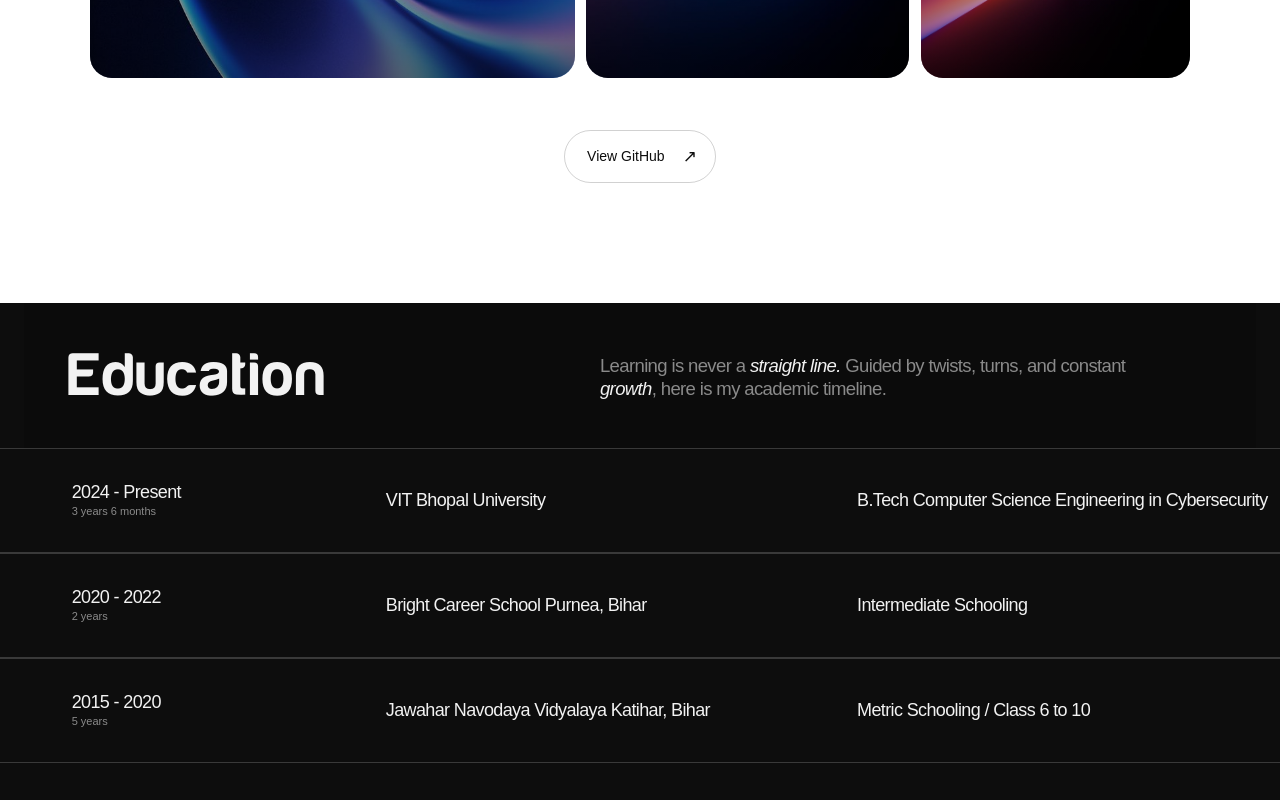
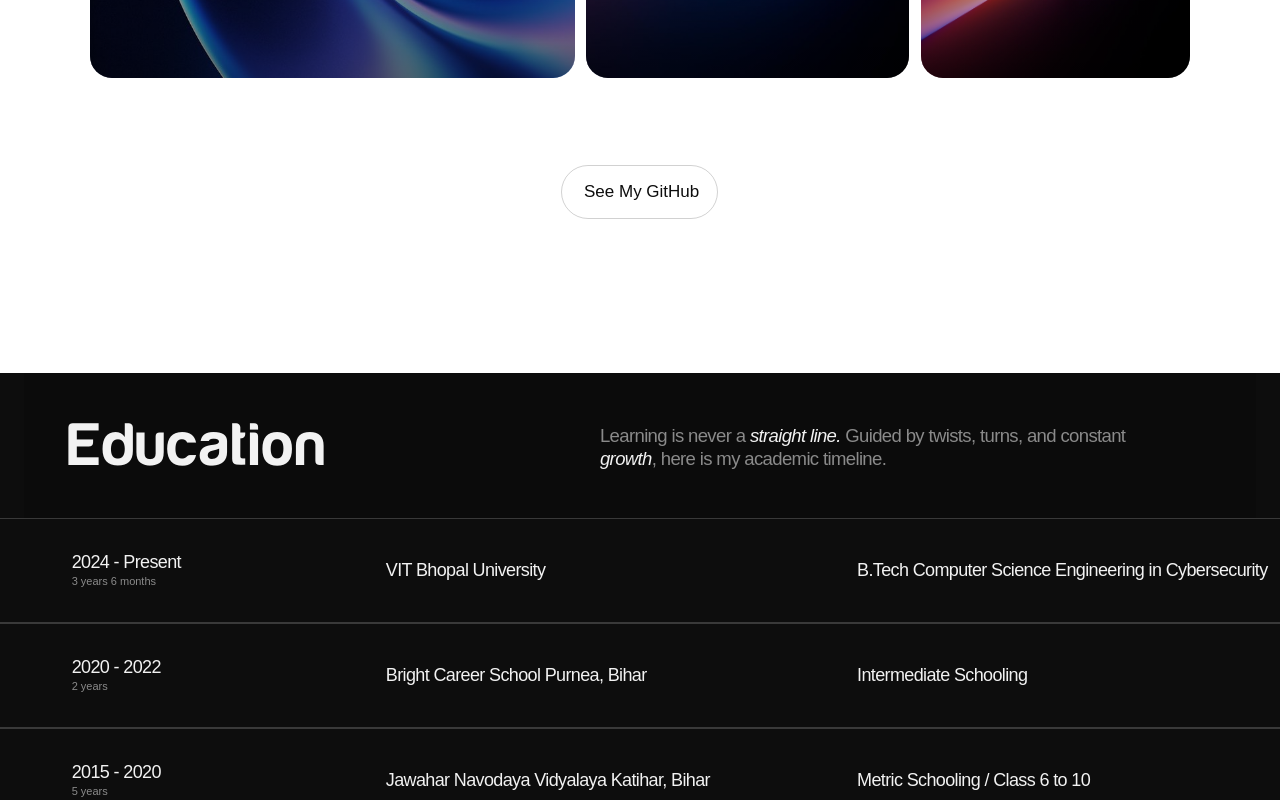
Before and after one commit to debuggerhimanshu/my-portfolio, a Next.js app: page / in a window 1280 px wide. Shown: the part 2480-3280 px from the top of the page. Built offline with nearby package versions, Linux system fonts and the light colour scheme.

Commit message:
Make the magnetic button using GSAP

```diff
--- a/components/sections/Projects/Projects.module.css
+++ b/components/sections/Projects/Projects.module.css
@@ -1,10 +1,16 @@
 .projects {
   position: relative;
+
   width: 100vw;
+
   margin-left: calc(50% - 50vw);
+
   padding: 90px 7vw 120px;
+
   background: #ffffff;
+
   color: #0d0d0d;
+
   overflow: hidden;
 }
 
@@ -13,54 +19,73 @@
   color: #ffffff;
 }
 
-
 /* =========================================================
    HEADER
 ========================================================= */
 
 .header {
   width: min(1380px, 100%);
+
   margin: 0 auto 60px;
 
   display: grid;
+
   grid-template-columns: 1fr auto;
+
   align-items: end;
 }
 
 .headerCopy {
   display: flex;
+
   flex-direction: column;
+
   gap: 14px;
 }
 
 .eyebrow {
   color: #555555;
+
   font-family: monospace;
+
   font-size: 12px;
+
   letter-spacing: -0.02em;
 }
 
 .description {
   max-width: 520px;
+
   margin: 0;
 
   color: #333333;
+
   font-family: Arial, Helvetica, sans-serif;
+
   font-size: clamp(17px, 1.4vw, 21px);
+
   line-height: 1.25;
+
   letter-spacing: -0.035em;
 }
 
 .title {
   margin: 0;
 
-  font-family: "Harabara", Arial, Helvetica, sans-serif;
+  font-family:
+    "Harabara",
+    Arial,
+    Helvetica,
+    sans-serif;
+
   font-size: clamp(48px, 4.8vw, 68px);
+
   font-weight: 400;
+
   line-height: 0.95;
+
   text-align: right;
 }
-
 
 /* =========================================================
    BENTO GRID
@@ -68,7 +93,9 @@
 
 .projectGrid {
   width: min(1380px, 100%);
+
   height: clamp(500px, 60vh, 560px);
+
   margin: 0 auto;
 
   display: grid;
@@ -85,31 +112,33 @@
   gap: 12px;
 }
 
-
 /* =========================================================
    DEFAULT CARD POSITIONS
 ========================================================= */
 
 .project1 {
   grid-column: 1;
+
   grid-row: 1 / 3;
 }
 
 .project2 {
   grid-column: 2;
+
   grid-row: 1 / 3;
 }
 
 .project3 {
   grid-column: 3;
+
   grid-row: 1;
 }
 
 .project4 {
   grid-column: 3;
+
   grid-row: 2;
 }
-
 
 /* =========================================================
    ACTIVE — CAMPUSFLOW
@@ -129,24 +158,27 @@
 
 .activeCampusflow .project1 {
   grid-column: 1;
+
   grid-row: 1 / 3;
 }
 
 .activeCampusflow .project2 {
   grid-column: 2;
+
   grid-row: 1 / 3;
 }
 
 .activeCampusflow .project3 {
   grid-column: 3;
+
   grid-row: 1;
 }
 
 .activeCampusflow .project4 {
   grid-column: 3;
+
   grid-row: 2;
 }
-
 
 /* =========================================================
    ACTIVE — DEEPTRUST
@@ -166,24 +198,27 @@
 
 .activeDeeptrust .project1 {
   grid-column: 1;
+
   grid-row: 1 / 3;
 }
 
 .activeDeeptrust .project2 {
   grid-column: 2;
+
   grid-row: 1 / 3;
 }
 
 .activeDeeptrust .project3 {
   grid-column: 3;
+
   grid-row: 1;
 }
 
 .activeDeeptrust .project4 {
   grid-column: 3;
+
   grid-row: 2;
 }
-
 
 /* =========================================================
    ACTIVE — CIPHERNOTE
@@ -203,24 +238,27 @@
 
 .activeCiphernote .project1 {
   grid-column: 1;
+
   grid-row: 1;
 }
 
 .activeCiphernote .project2 {
   grid-column: 2;
+
   grid-row: 1 / 3;
 }
 
 .activeCiphernote .project3 {
   grid-column: 3;
+
   grid-row: 1 / 3;
 }
 
 .activeCiphernote .project4 {
   grid-column: 1;
+
   grid-row: 2;
 }
-
 
 /* =========================================================
    ACTIVE — PORTFOLIO
@@ -240,24 +278,27 @@
 
 .activePortfolio .project1 {
   grid-column: 1;
+
   grid-row: 1 / 3;
 }
 
 .activePortfolio .project2 {
   grid-column: 2;
+
   grid-row: 1;
 }
 
 .activePortfolio .project3 {
   grid-column: 2;
+
   grid-row: 2;
 }
 
 .activePortfolio .project4 {
   grid-column: 3;
+
   grid-row: 1 / 3;
 }
-
 
 /* =========================================================
    CARD
@@ -267,6 +308,7 @@
   position: relative;
 
   min-width: 0;
+
   min-height: 0;
 
   overflow: hidden;
@@ -283,9 +325,9 @@
    * Flip handles the geometry.
    * Do not add scale transforms here.
    */
+
   will-change: transform;
 }
-
 
 /* =========================================================
    IMAGE
@@ -295,6 +337,7 @@
   position: relative;
 
   width: 100%;
+
   height: 100%;
 
   overflow: hidden;
@@ -302,6 +345,7 @@
 
 .projectImage {
   width: 100%;
+
   height: 100%;
 
   display: block;
@@ -312,9 +356,9 @@
    * Keep the image stable while Flip
    * changes the card geometry.
    */
+
   transform: scale(1);
 }
-
 
 /* =========================================================
    OVERLAY
@@ -322,6 +366,7 @@
 
 .imageOverlay {
   position: absolute;
+
   inset: 0;
 
   background:
@@ -341,17 +386,19 @@
   opacity: 0.9;
 }
 
-
 /* =========================================================
    PROJECT INFORMATION
 ========================================================= */
 
 .projectInfo {
   position: absolute;
+
   inset: auto 24px 22px 24px;
 
   display: flex;
+
   align-items: flex-end;
+
   justify-content: space-between;
 
   color: #ffffff;
@@ -368,6 +415,7 @@
 .projectCard:hover .projectInfo,
 .projectCard.active .projectInfo {
   transform: translateY(0);
+
   opacity: 1;
 }
 
@@ -377,6 +425,7 @@
   margin-bottom: 7px;
 
   font-family: monospace;
+
   font-size: 11px;
 
   opacity: 0.65;
@@ -386,6 +435,7 @@
   margin: 0;
 
   font-size: clamp(22px, 2vw, 30px);
+
   font-weight: 500;
 
   letter-spacing: -0.045em;
@@ -399,17 +449,19 @@
   opacity: 0.68;
 }
 
-
 /* =========================================================
    PROJECT ARROW
 ========================================================= */
 
 .projectArrow {
   width: 42px;
+
   height: 42px;
 
   display: flex;
+
   align-items: center;
+
   justify-content: center;
 
   border: 1px solid rgba(255, 255, 255, 0.35);
@@ -425,9 +477,9 @@
 
 .projectCard:hover .projectArrow {
   transform: rotate(45deg);
+
   background: rgba(255, 255, 255, 0.12);
 }
-
 
 /* =========================================================
    FOCUS
@@ -435,24 +487,44 @@
 
 .projectCard:focus-visible {
   outline: 2px solid #000000;
+
   outline-offset: 4px;
 }
 
-
 /* =========================================================
-   GITHUB
+   GITHUB — OUTER MAGNETIC BUTTON
 ========================================================= */
 
 .githubWrapper {
+  position: relative;
+
   display: flex;
+
+  align-items: center;
+
   justify-content: center;
 
-  margin-top: 52px;
+  width: fit-content;
+
+  margin: 52px auto 0;
+
+  /*
+   * Larger invisible magnetic zone around
+   * the actual button.
+   */
+
+  padding: 35px 60px;
+
+  overflow: visible;
+
+  cursor: pointer;
 }
 
 .githubButton {
   display: inline-flex;
+
   align-items: center;
+
   gap: 18px;
 
   padding: 13px 18px 13px 22px;
@@ -465,9 +537,24 @@
 
   font-size: 14px;
 
+  /*
+   * GSAP controls the transform.
+   */
+
+  will-change: transform;
+
   transition:
     background 300ms ease,
     color 300ms ease;
+}
+
+.githubButton span:first-child {
+  /*
+   * GSAP independently moves the
+   * label with lower magnetic strength.
+   */
+
+  will-change: transform;
 }
 
 .githubButton span:last-child {
@@ -476,6 +563,7 @@
 
 .githubButton:hover {
   background: #0d0d0d;
+
   color: #ffffff;
 }
 
@@ -485,39 +573,51 @@
 
 .projectDrawer {
   position: fixed;
+
   inset: 0;
+
   z-index: 200;
+
   pointer-events: none;
+
   visibility: hidden;
 }
 
 .projectBackdrop {
   position: absolute;
+
   inset: 0;
+
   background: rgba(0, 0, 0, 0.48);
+
   opacity: 0;
 }
 
 .projectDrawerInner {
   position: absolute;
+
   top: 0;
+
   right: 0;
 
   width: min(700px, 92vw);
+
   height: 100vh;
 
   padding: 16px;
 
   display: flex;
+
   flex-direction: column;
+
   align-items: flex-end;
+
   justify-content: center;
 
   gap: 8px;
 
   overflow: hidden;
 }
-
 
 /* =========================================================
    CLOSE BUTTON
@@ -527,20 +627,25 @@
   position: absolute;
 
   top: 24px;
+
   right: 24px;
 
   z-index: 20;
 
   width: 44px;
+
   height: 44px;
 
   display: flex;
+
   align-items: center;
+
   justify-content: center;
 
   padding: 0;
 
   border: 0;
+
   background: transparent;
 
   cursor: pointer;
@@ -550,7 +655,6 @@
   will-change: transform, opacity;
 }
 
-
 /* =========================================================
    MINIMAL CLOSE MARK
 ========================================================= */
@@ -559,6 +663,7 @@
   position: absolute;
 
   width: 25px;
+
   height: 1.5px;
 
   border-radius: 999px;
@@ -576,7 +681,6 @@
     0 0 8px rgba(0, 0, 0, 0.35);
 }
 
-
 /*
  * Normal state:
  *
@@ -592,7 +696,6 @@
 .closeLine:last-child {
   transform: translateY(4px);
 }
-
 
 /*
  * Hover:
@@ -612,7 +715,6 @@
   transform: rotate(-45deg);
 }
 
-
 /* =========================================================
    SHARED PANELS
 ========================================================= */
@@ -623,6 +725,7 @@
   width: 100%;
 
   border: 0;
+
   border-radius: 18px;
 
   overflow: hidden;
@@ -632,7 +735,6 @@
   box-shadow:
     0 18px 50px rgba(0, 0, 0, 0.14);
 }
-
 
 /* =========================================================
    IMAGE PANEL
@@ -646,13 +748,13 @@
 
 .projectImagePanel img {
   width: 100%;
+
   height: 100%;
 
   display: block;
 
   object-fit: cover;
 }
-
 
 /* =========================================================
    DETAILS PANEL
@@ -664,10 +766,13 @@
   padding: 32px;
 
   display: flex;
+
   flex-direction: column;
+
   justify-content: center;
 
   background: #ffffff;
+
   color: #0d0d0d;
 }
 
@@ -677,7 +782,9 @@
   color: #777777;
 
   font-family: monospace;
+
   font-size: 11px;
+
   letter-spacing: -0.02em;
 }
 
@@ -691,9 +798,11 @@
     sans-serif;
 
   font-size: clamp(42px, 5vw, 68px);
+
   font-weight: 400;
 
   line-height: 0.9;
+
   letter-spacing: -0.04em;
 }
 
@@ -701,6 +810,7 @@
   margin: 18px 0 0;
 
   font-size: 16px;
+
   font-weight: 500;
 
   letter-spacing: -0.02em;
@@ -714,11 +824,11 @@
   color: #555555;
 
   font-size: 14px;
+
   line-height: 1.5;
 
   letter-spacing: -0.015em;
 }
-
 
 /* =========================================================
    GITHUB PANEL
@@ -728,7 +838,9 @@
   min-height: 100px;
 
   display: flex;
+
   align-items: center;
+
   justify-content: center;
 
   padding: 20px;
@@ -740,17 +852,21 @@
   width: 100%;
 
   display: flex;
+
   align-items: center;
+
   justify-content: space-between;
 
   padding: 18px 20px;
 
   border: 1px solid rgba(255, 255, 255, 0.18);
+
   border-radius: 999px;
 
   color: #ffffff;
 
   font-size: 14px;
+
   letter-spacing: -0.015em;
 
   background: transparent;
@@ -761,19 +877,21 @@
     color 350ms ease;
 }
 
-
 /* =========================================================
    GITHUB LEFT SIDE
 ========================================================= */
 
 .githubButtonMain {
   display: flex;
+
   align-items: center;
+
   gap: 12px;
 }
 
 .githubIcon {
   width: 20px;
+
   height: 20px;
 
   flex-shrink: 0;
@@ -782,23 +900,24 @@
     transform 450ms cubic-bezier(0.16, 1, 0.3, 1);
 }
 
-
 /* =========================================================
    ARROW
 ========================================================= */
 
 .githubArrow {
   display: flex;
+
   align-items: center;
+
   justify-content: center;
 
   font-size: 20px;
+
   line-height: 1;
 
   transition:
     transform 450ms cubic-bezier(0.16, 1, 0.3, 1);
 }
-
 
 /* =========================================================
    HOVER
@@ -820,7 +939,6 @@
   transform: rotate(45deg);
 }
 
-
 /* =========================================================
    MOBILE
 ========================================================= */
@@ -828,6 +946,7 @@
 @media (max-width: 700px) {
   .projectDrawerInner {
     width: 100%;
+
     padding: 12px;
 
     gap: 7px;
@@ -835,9 +954,11 @@
 
   .projectClose {
     top: 20px;
+
     right: 20px;
 
     width: 42px;
+
     height: 42px;
 
     font-size: 26px;
@@ -849,6 +970,7 @@
 
   .projectDetailsPanel {
     min-height: 230px;
+
     padding: 24px;
   }
 
@@ -861,7 +983,6 @@
   }
 }
 
-
 /* =========================================================
    TABLET
 ========================================================= */
@@ -873,11 +994,13 @@
 
   .header {
     grid-template-columns: 1fr;
+
     gap: 35px;
   }
 
   .title {
     justify-self: start;
+
     text-align: left;
   }
 
@@ -894,27 +1017,31 @@
 
   .project1 {
     grid-column: 1 / 3;
+
     grid-row: 1;
   }
 
   .project2 {
     grid-column: 1;
+
     grid-row: 2 / 4;
   }
 
   .project3 {
     grid-column: 2;
+
     grid-row: 2;
   }
 
   .project4 {
     grid-column: 2;
+
     grid-row: 3;
   }
 
-
   /* =======================================================
      TABLET ACTIVE LAYOUTS
+
      Keep the same safe 2-column structure.
   ======================================================= */
 
@@ -935,6 +1062,7 @@
   .activeCiphernote .project1,
   .activePortfolio .project1 {
     grid-column: 1 / 3;
+
     grid-row: 1;
   }
 
@@ -943,6 +1071,7 @@
   .activeCiphernote .project2,
   .activePortfolio .project2 {
     grid-column: 1;
+
     grid-row: 2 / 4;
   }
 
@@ -951,6 +1080,7 @@
   .activeCiphernote .project3,
   .activePortfolio .project3 {
     grid-column: 2;
+
     grid-row: 2;
   }
 
@@ -959,10 +1089,10 @@
   .activeCiphernote .project4,
   .activePortfolio .project4 {
     grid-column: 2;
+
     grid-row: 3;
   }
 }
-
 
 /* =========================================================
    SMALL MOBILE
@@ -986,6 +1116,7 @@
   /*
    * No desktop expansion layout on small screens.
    */
+
   .activeCampusflow,
   .activeDeeptrust,
   .activeCiphernote,
@@ -999,6 +1130,18 @@
 
   .projectInfo {
     opacity: 1;
+
     transform: none;
   }
+
+  /*
+   * Smaller magnetic area on phones.
+   * The JS magnetic interaction is still
+   * disabled naturally when there is no
+   * mouse interaction.
+   */
+
+  .githubWrapper {
+    padding: 25px 35px;
   }
+}
--- a/components/sections/Projects/Projects.tsx
+++ b/components/sections/Projects/Projects.tsx
@@ -5,9 +5,12 @@ import {
   useRef,
   useState,
 } from "react";
+
 import gsap from "gsap";
 import { Flip } from "gsap/Flip";
+
 import { SiGithub } from "react-icons/si";
+
 import styles from "./Projects.module.css";
 
 gsap.registerPlugin(Flip);
@@ -103,6 +106,21 @@ export function Projects() {
   const detailEnterEndRef = useRef(0);
 
   const detailOpenRef = useRef(false);
+
+  /*
+   * =====================================================
+   * MAGNETIC GITHUB BUTTON
+   * =====================================================
+   */
+
+  const githubMagneticZoneRef =
+    useRef<HTMLDivElement>(null);
+
+  const githubButtonRef =
+    useRef<HTMLAnchorElement>(null);
+
+  const githubLabelRef =
+    useRef<HTMLSpanElement>(null);
 
   /*
    * =====================================================
@@ -422,6 +440,134 @@ export function Projects() {
 
   /*
    * =====================================================
+   * MAGNETIC GITHUB BUTTON
+   * =====================================================
+   */
+
+  useLayoutEffect(() => {
+    const zone =
+      githubMagneticZoneRef.current;
+
+    const button =
+      githubButtonRef.current;
+
+    const label =
+      githubLabelRef.current;
+
+    if (!zone || !button || !label) {
+      return;
+    }
+
+    const strength = 0.4;
+    const labelStrength = 0.24;
+
+    const handleMouseMove = (
+      event: MouseEvent
+    ) => {
+      const rect =
+        zone.getBoundingClientRect();
+
+      const mapX = gsap.utils.mapRange(
+        rect.left,
+        rect.right,
+        -rect.width / 2,
+        rect.width / 2,
+        event.clientX
+      );
+
+      const mapY = gsap.utils.mapRange(
+        rect.top,
+        rect.bottom,
+        -rect.height / 2,
+        rect.height / 2,
+        event.clientY
+      );
+
+      gsap.to(button, {
+        x: mapX * strength,
+        y: mapY * strength,
+
+        duration: 0.4,
+
+        ease: "power2.out",
+
+        overwrite: true,
+      });
+
+      gsap.to(label, {
+        x: mapX * labelStrength,
+        y: mapY * labelStrength,
+
+        duration: 0.4,
+
+        ease: "power2.out",
+
+        overwrite: true,
+      });
+    };
+
+    const handleMouseLeave = () => {
+      gsap.to(button, {
+        x: 0,
+        y: 0,
+
+        duration: 0.7,
+
+        ease: "elastic.out(1, 0.4)",
+
+        overwrite: true,
+      });
+
+      gsap.to(label, {
+        x: 0,
+        y: 0,
+
+        duration: 0.7,
+
+        ease: "elastic.out(1, 0.4)",
+
+        overwrite: true,
+      });
+    };
+
+    zone.addEventListener(
+      "mousemove",
+      handleMouseMove
+    );
+
+    zone.addEventListener(
+      "mouseleave",
+      handleMouseLeave
+    );
+
+    return () => {
+      zone.removeEventListener(
+        "mousemove",
+        handleMouseMove
+      );
+
+      zone.removeEventListener(
+        "mouseleave",
+        handleMouseLeave
+      );
+
+      gsap.killTweensOf(button);
+      gsap.killTweensOf(label);
+
+      gsap.set(button, {
+        x: 0,
+        y: 0,
+      });
+
+      gsap.set(label, {
+        x: 0,
+        y: 0,
+      });
+    };
+  }, []);
+
+  /*
+   * =====================================================
    * INTERRUPTIBLE PROJECT DETAIL TIMELINE
    * =====================================================
    */
@@ -458,6 +604,7 @@ export function Projects() {
     /*
      * Initial state
      */
+
     gsap.set(drawer, {
       autoAlpha: 0,
       pointerEvents: "none",
@@ -496,6 +643,7 @@ export function Projects() {
         });
 
         setSelectedProject(null);
+
         selectedProjectRef.current = null;
       },
     });
@@ -525,12 +673,14 @@ export function Projects() {
       /*
        * Three panels enter from the RIGHT.
        */
+
       .to(
         panels,
         {
           x: "0%",
           y: 0,
           rotation: 0,
+
           duration: 0.7,
 
           ease: "back.out(1.15)",
@@ -548,6 +698,7 @@ export function Projects() {
       /*
        * Close button.
        */
+
       .to(
         closeButton,
         {
@@ -576,6 +727,7 @@ export function Projects() {
      * Save the exact point where the ENTER
      * animation finishes.
      */
+
     detailEnterEndRef.current =
       tl.duration();
 
@@ -586,9 +738,11 @@ export function Projects() {
      */
 
     tl
+
       /*
        * Close button disappears first.
        */
+
       .to(
         closeButton,
         {
@@ -607,6 +761,7 @@ export function Projects() {
        *
        * Bottom panel exits first.
        */
+
       .to(
         panels,
         {
@@ -629,6 +784,7 @@ export function Projects() {
       /*
        * Backdrop fades with the panels.
        */
+
       .to(
         backdrop,
         {
@@ -645,6 +801,7 @@ export function Projects() {
        * Reset panels so the next opening
        * starts from the right again.
        */
+
       .set(panels, {
         x: "110%",
         y: 0,
@@ -690,6 +847,7 @@ export function Projects() {
      * If the timeline has already reached
      * the exit section, restart the enter.
      */
+
     if (
       tl.time() >=
       detailEnterEndRef.current
@@ -700,6 +858,7 @@ export function Projects() {
        * If the timeline was partially reversed,
        * play forward from its current position.
        */
+
       tl.timeScale(1).play();
     }
   };
@@ -723,9 +882,8 @@ export function Projects() {
      *
      * If we're still inside the ENTER animation,
      * reverse it from exactly where it currently is.
-     *
-     * This is the key behavior from the GSAP demo.
      */
+
     if (
       tl.time() <
       detailEnterEndRef.current
@@ -739,6 +897,7 @@ export function Projects() {
      * If fully open, continue forward
      * into the completely different EXIT animation.
      */
+
     tl.timeScale(1).play();
   };
 
@@ -890,10 +1049,18 @@ export function Projects() {
           )}
         </div>
 
+        {/* =================================================
+            OUTER MAGNETIC GITHUB BUTTON
+            ================================================= */}
+
         <div
-          className={styles.githubWrapper}
+          ref={githubMagneticZoneRef}
+          className={
+            styles.githubWrapper
+          }
         >
           <a
+            ref={githubButtonRef}
             href="https://github.com/debuggerhimanshu"
             target="_blank"
             rel="noopener noreferrer"
@@ -901,20 +1068,19 @@ export function Projects() {
               styles.githubButton
             }
           >
-            <span>
-              View GitHub
+            <span
+              ref={githubLabelRef}
+            >
+              See My GitHub
             </span>
 
-            <span>↗</span>
           </a>
         </div>
       </section>
 
-      {/*
-       * =================================================
-       * PROJECT DETAIL DRAWER
-       * =================================================
-       */}
+      {/* =================================================
+          PROJECT DETAIL DRAWER
+          ================================================= */}
 
       <div
         data-project-drawer
@@ -941,17 +1107,24 @@ export function Projects() {
           <button
             type="button"
             data-project-close
-            className={styles.projectClose}
+            className={
+              styles.projectClose
+            }
             onClick={closeProject}
             aria-label="Close project"
-            >
-            <span className={styles.closeLine} />
-            <span className={styles.closeLine} />
+          >
+            <span
+              className={styles.closeLine}
+            />
+
+            <span
+              className={styles.closeLine}
+            />
           </button>
 
-          {/*
-           * TOP — IMAGE
-           */}
+          {/* =================================================
+              TOP — IMAGE
+              ================================================= */}
 
           <div
             data-project-panel
@@ -962,7 +1135,9 @@ export function Projects() {
           >
             {selectedProject && (
               <img
-                src={selectedProject.image}
+                src={
+                  selectedProject.image
+                }
                 alt={
                   selectedProject.title
                 }
@@ -970,9 +1145,9 @@ export function Projects() {
             )}
           </div>
 
-          {/*
-           * MIDDLE — DESCRIPTION
-           */}
+          {/* =================================================
+              MIDDLE — DESCRIPTION
+              ================================================= */}
 
           <div
             data-project-panel
@@ -1018,9 +1193,9 @@ export function Projects() {
             )}
           </div>
 
-          {/*
-           * BOTTOM — GITHUB
-           */}
+          {/* =================================================
+              BOTTOM — GITHUB
+              ================================================= */}
 
           <div
             data-project-panel
@@ -1031,24 +1206,40 @@ export function Projects() {
           >
             {selectedProject && (
               <a
-                href={selectedProject.github}
+                href={
+                  selectedProject.github
+                }
                 target="_blank"
                 rel="noopener noreferrer"
-                className={styles.projectGithubButton}
+                className={
+                  styles.projectGithubButton
+                }
+              >
+                <span
+                  className={
+                    styles.githubButtonMain
+                  }
                 >
-                <span className={styles.githubButtonMain}>
-                    <SiGithub
-                    className={styles.githubIcon}
+                  <SiGithub
+                    className={
+                      styles.githubIcon
+                    }
                     aria-hidden="true"
-                    />
+                  />
 
-                    <span>View GitHub Repository</span>
+                  <span>
+                    View GitHub Repository
+                  </span>
                 </span>
 
-                <span className={styles.githubArrow}>
-                    ↗
+                <span
+                  className={
+                    styles.githubArrow
+                  }
+                >
+                  ↗
                 </span>
-                </a>
+              </a>
             )}
           </div>
         </div>
```
Lines whose indentation alone changed are shown as unchanged.
